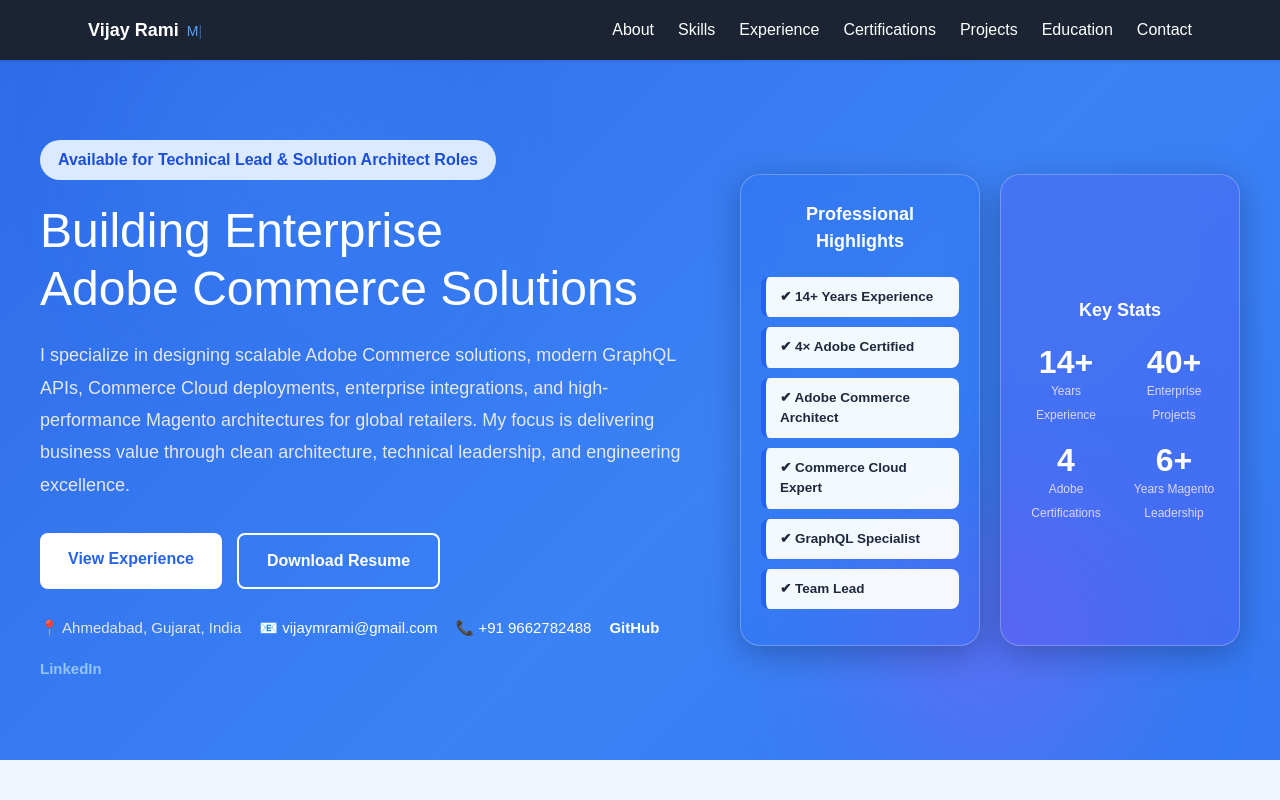
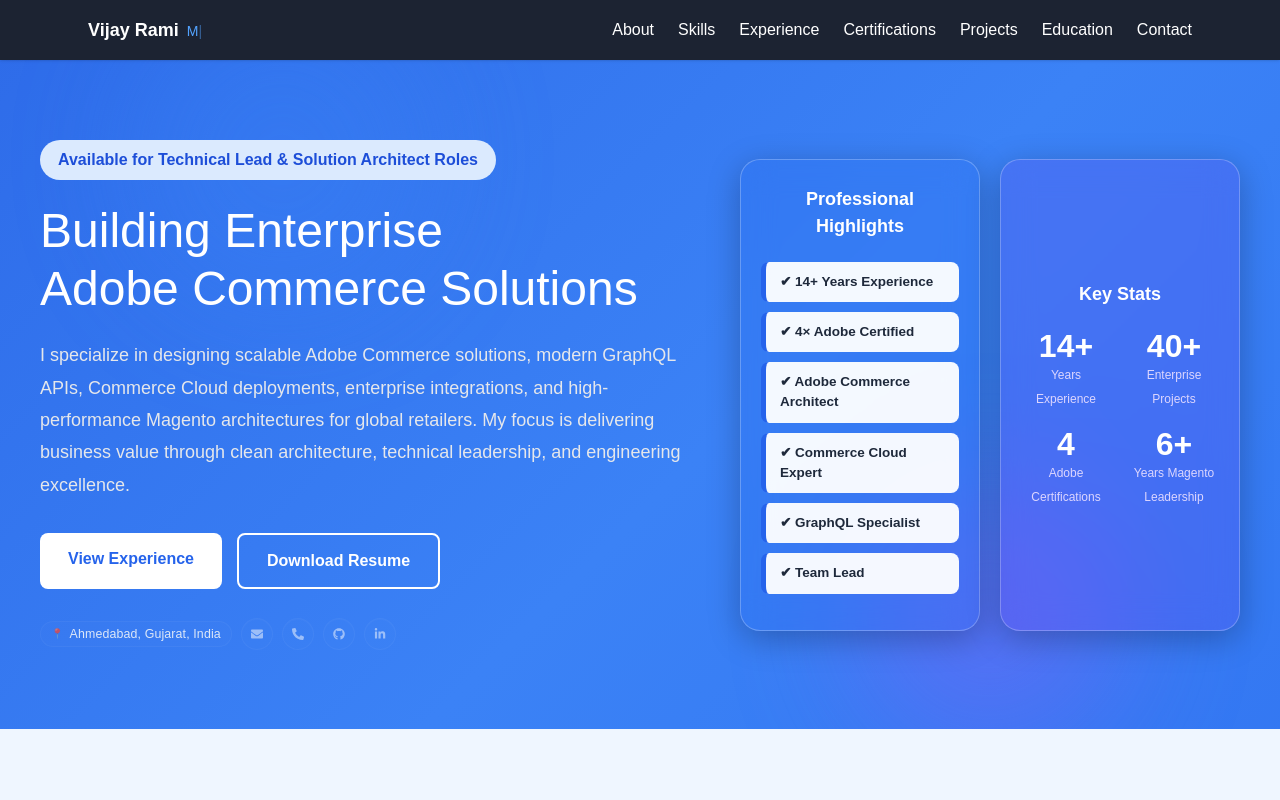
Before and after one commit to vijayrami/my-resume, a Next.js app: page / in a window 1280 px wide. Shown: the top 800 px of the page. Built offline with nearby package versions, Linux system fonts and the light colour scheme.

Commit message:
Add Hero component

```diff
--- a/app/components/Hero.tsx
+++ b/app/components/Hero.tsx
@@ -2,6 +2,7 @@
 
 import { profile } from "../data/profile";
 import { motion } from "framer-motion";
+import { FaEnvelope, FaGithub, FaLinkedinIn, FaPhoneAlt } from "react-icons/fa";
 
 export default function Hero() {
     const highlights = [
@@ -11,6 +12,33 @@
         "Commerce Cloud Expert",
         "GraphQL Specialist",
         "Team Lead",
+    ];
+
+    const contactLinks = [
+        {
+            href: `mailto:${profile.email}`,
+            label: "Email",
+            Icon: FaEnvelope,
+            external: false,
+        },
+        {
+            href: `tel:${profile.phone.replace(/\s+/g, "")}`,
+            label: "Phone",
+            Icon: FaPhoneAlt,
+            external: false,
+        },
+        {
+            href: profile.github,
+            label: "GitHub",
+            Icon: FaGithub,
+            external: true,
+        },
+        {
+            href: profile.linkedin,
+            label: "LinkedIn",
+            Icon: FaLinkedinIn,
+            external: true,
+        },
     ];
 
     return (
@@ -115,49 +143,84 @@
                         </a>
                     </div>
 
-                    {/* Contact + Social Row */}
                     <div
                         style={{
                             display: "flex",
+                            alignItems: "center",
                             flexWrap: "wrap",
-                            gap: "18px",
+                            gap: "9px",
                             fontSize: "15px",
                             color: "#E5E7EB",
+                            marginTop: "4px",
+                            lineHeight: 1,
+                            paddingTop: "0",
+                            transform: "translateY(1px)",
                         }}
                     >
-                        <span>📍 {profile.location}</span>
+                        <span
+                            style={{
+                                display: "inline-flex",
+                                alignItems: "center",
+                                gap: "6px",
+                                padding: "6px 10px",
+                                borderRadius: "999px",
+                                background: "rgba(255,255,255,0.012)",
+                                border: "1px solid rgba(255,255,255,0.04)",
+                                color: "#DCE7F8",
+                                fontWeight: 300,
+                                fontSize: "12.4px",
+                                letterSpacing: "0.01em",
+                                boxShadow: "none",
+                                maxWidth: "fit-content",
+                            }}
+                        >
+                            <span aria-hidden="true" style={{ fontSize: "10px", opacity: 0.72 }}>📍</span>
+                            {profile.location}
+                        </span>
 
-                        <a
-                            href={`mailto:${profile.email}`}
-                            style={{ color: "#FFFFFF", textDecoration: "none" }}
-                        >
-                            📧 {profile.email}
-                        </a>
-
-                        <a
-                            href={`tel:${profile.phone.replace(/\s+/g, "")}`}
-                            style={{ color: "#FFFFFF", textDecoration: "none" }}
-                        >
-                            📞 {profile.phone}
-                        </a>
-
-                        <a
-                            href={profile.github}
-                            target="_blank"
-                            rel="noopener noreferrer"
-                            style={{ color: "#FFFFFF", textDecoration: "none", fontWeight: 600 }}
-                        >
-                            GitHub
-                        </a>
-
-                        <a
-                            href={profile.linkedin}
-                            target="_blank"
-                            rel="noopener noreferrer"
-                            style={{ color: "#93C5FD", textDecoration: "none", fontWeight: 600 }}
-                        >
-                            LinkedIn
-                        </a>
+                        {contactLinks.map(({ href, label, Icon, external }) => (
+                            <a
+                                key={label}
+                                href={href}
+                                target={external ? "_blank" : undefined}
+                                rel={external ? "noopener noreferrer" : undefined}
+                                aria-label={label}
+                                title={label}
+                                style={{
+                                    width: "32px",
+                                    height: "32px",
+                                    display: "inline-flex",
+                                    alignItems: "center",
+                                    justifyContent: "center",
+                                    borderRadius: "50%",
+                                    background: "rgba(255,255,255,0.01)",
+                                    border: "1px solid rgba(255,255,255,0.06)",
+                                    color: "rgba(248,250,252,0.72)",
+                                    textDecoration: "none",
+                                    boxShadow: "inset 0 1px 0 rgba(255,255,255,0.03)",
+                                    transition: "all 0.2s ease",
+                                    opacity: 0.72,
+                                }}
+                                onMouseEnter={(event) => {
+                                    event.currentTarget.style.transform = "translateY(-1px) scale(1.04)";
+                                    event.currentTarget.style.background = "rgba(255,255,255,0.045)";
+                                    event.currentTarget.style.borderColor = "rgba(255,255,255,0.18)";
+                                    event.currentTarget.style.boxShadow = "0 0 0 1px rgba(255,255,255,0.04), 0 0 18px rgba(255,255,255,0.22)";
+                                    event.currentTarget.style.opacity = "1";
+                                    event.currentTarget.style.color = "#FFFFFF";
+                                }}
+                                onMouseLeave={(event) => {
+                                    event.currentTarget.style.transform = "translateY(0) scale(1)";
+                                    event.currentTarget.style.background = "rgba(255,255,255,0.01)";
+                                    event.currentTarget.style.borderColor = "rgba(255,255,255,0.06)";
+                                    event.currentTarget.style.boxShadow = "inset 0 1px 0 rgba(255,255,255,0.03)";
+                                    event.currentTarget.style.opacity = "0.72";
+                                    event.currentTarget.style.color = "rgba(248,250,252,0.72)";
+                                }}
+                            >
+                                <Icon size={12} />
+                            </a>
+                        ))}
                     </div>
                 </div>
 
```
Also changed, not shown: app/components/Projects.tsx (+49 -20 lines).
